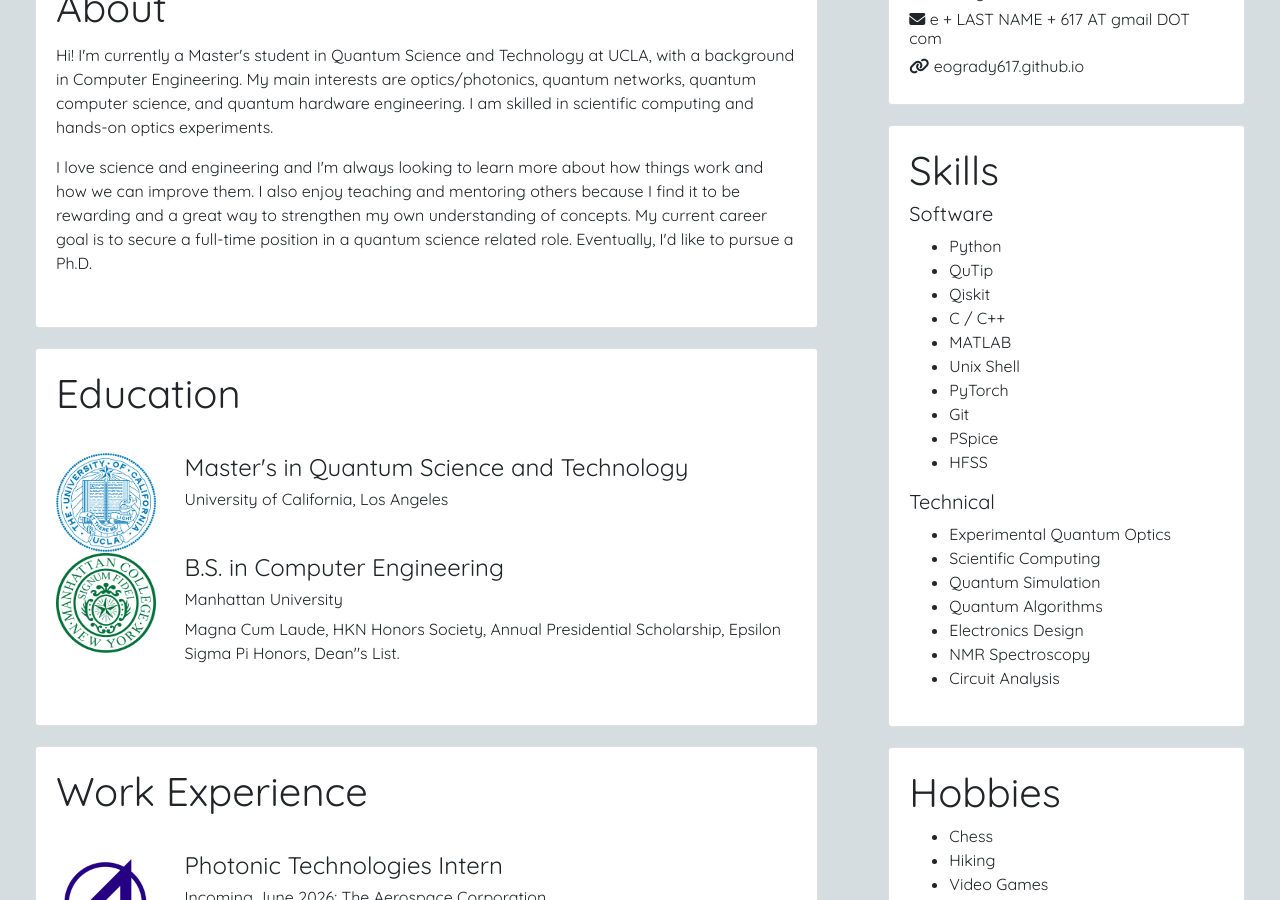
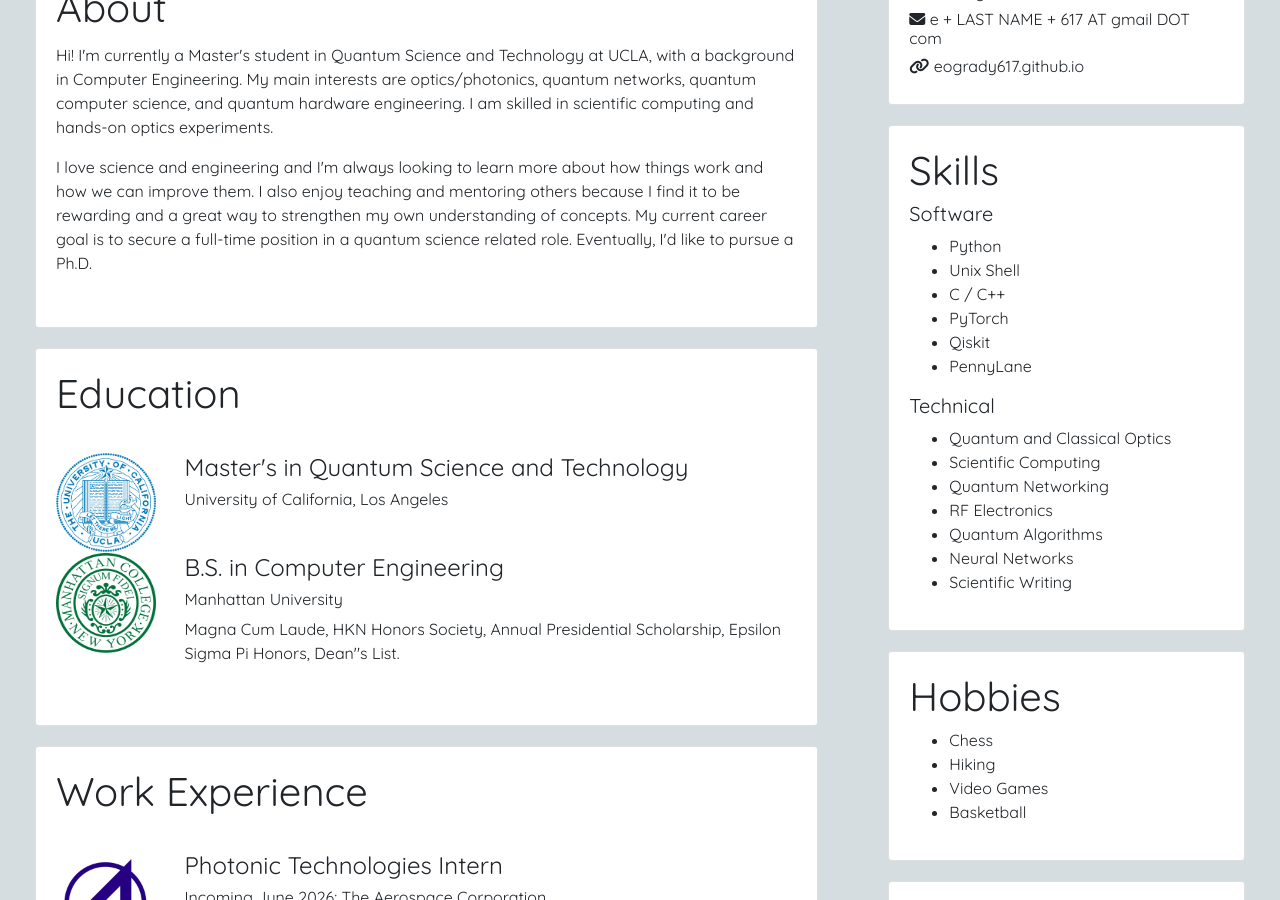
Before and after one commit to eogrady617/eogrady617.github.io, a Jekyll site: the page built from index.md, in a window 1280 px wide and 900 px high, scrolled down 230 px. Built offline with Jekyll 4.4.1, drawn with Linux system fonts in a browser that asks for light colours; nearby versions of some CDN libraries; comment, search, counter and statistics services are not loaded; a style sheet for code colours, icons or effects is not loaded.

Commit message:
Checkpoint from VS Code for cloud agent session

```diff
--- a/_config.yml
+++ b/_config.yml
@@ -107,25 +107,32 @@ author_other_experiences:
   - Mentored two underclassmen in professional and academic advice
   visibility: true
 author_skills:
+  technical:
+  - Quantum and Classical Optics
+  - Scientific Computing
+  - Quantum Networking
+  - RF Electronics
+  - Quantum Algorithms
+  - Neural Networks
+  - Scientific Writing
+
+  instrumentation:
+  - Lasers
+  - Optomechanics
+  - Optical Fibers
+  - Single-Photon Detectors (gmAPDs, SNSPDs)
+  - Acousto-Optic Modulators
+  - RFSoC Boards
+  - Test Equipment (Oscilloscopes, Spectrum Analyzers)
+
   software:
   - Python
-  - QuTip
+  - Unix Shell
+  - C / C++
+  - PyTorch
   - Qiskit
-  - C / C++
-  - MATLAB
-  - Unix Shell
-  - PyTorch
-  - Git
-  - PSpice
-  - HFSS
-  technical:
-  - Experimental Quantum Optics
-  - Scientific Computing
-  - Quantum Simulation
-  - Quantum Algorithms
-  - Electronics Design
-  - NMR Spectroscopy
-  - Circuit Analysis
+  - PennyLane
+
 accomplishments:
 - Add your accomplishments and milestones here
 #github_username: eogrady617
```
